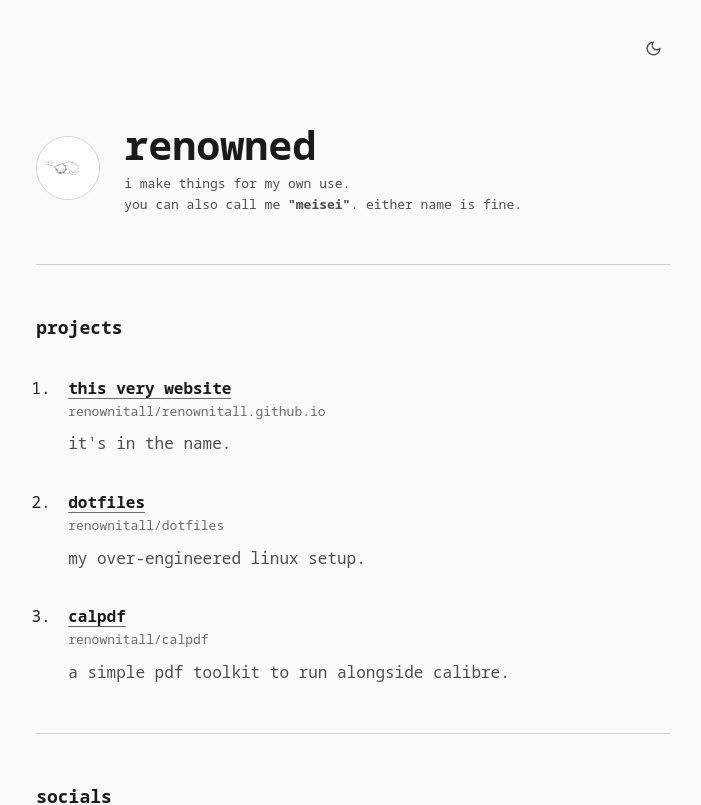
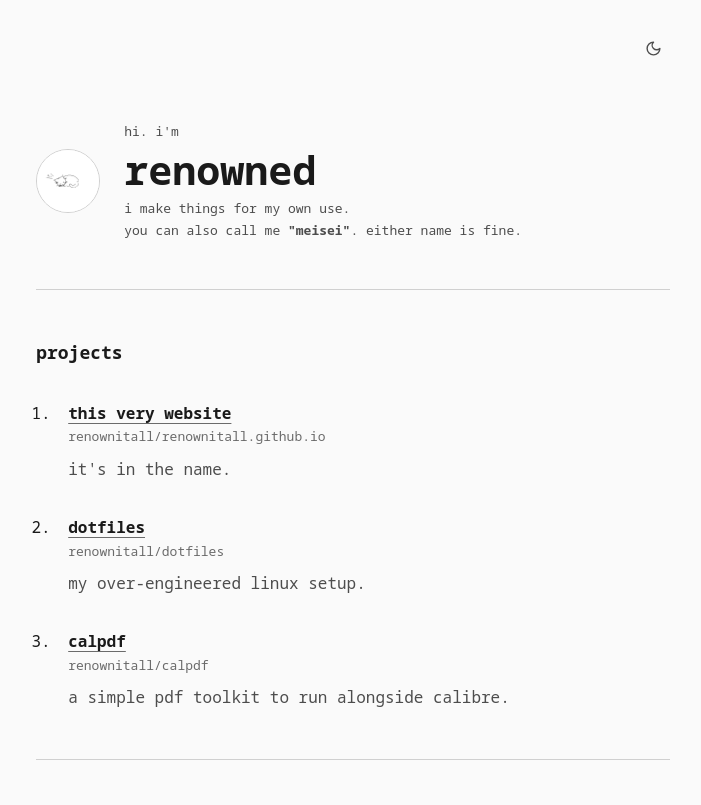
Before and after one commit to renownitall/renownitall.github.io, a Svelte app: page / in a window 1280 px wide. Shown: the top 805 px of the page, without its empty margins (287-988 px from the left). Built offline with nearby package versions, Linux system fonts and the light colour scheme.

Commit message:
feat: add greeting line above username in home section

```diff
--- a/src/App.svelte
+++ b/src/App.svelte
@@ -145,6 +145,7 @@
       <section id="home" class="home" aria-labelledby="home-title">
         <img class="avatar" src="pfp.webp" alt="profile portrait of renowned" />
         <div>
+          <p class="greeting">Hi. I'm</p>
           <h1 id="home-title">{pseudonym}<span class="cursor" aria-hidden="true">_</span></h1>
           <p class="tagline">{@html tagline}</p>
         </div>
--- a/src/app.css
+++ b/src/app.css
@@ -142,6 +142,13 @@ h1 {
   line-height: 1.2;
 }
 
+.greeting {
+  color: var(--color-text-secondary);
+  font-size: var(--font-size-small);
+  margin: 0;
+  margin-bottom: var(--space-1);
+}
+
 .tagline {
   margin: 0;
   color: var(--color-text-secondary);
```
